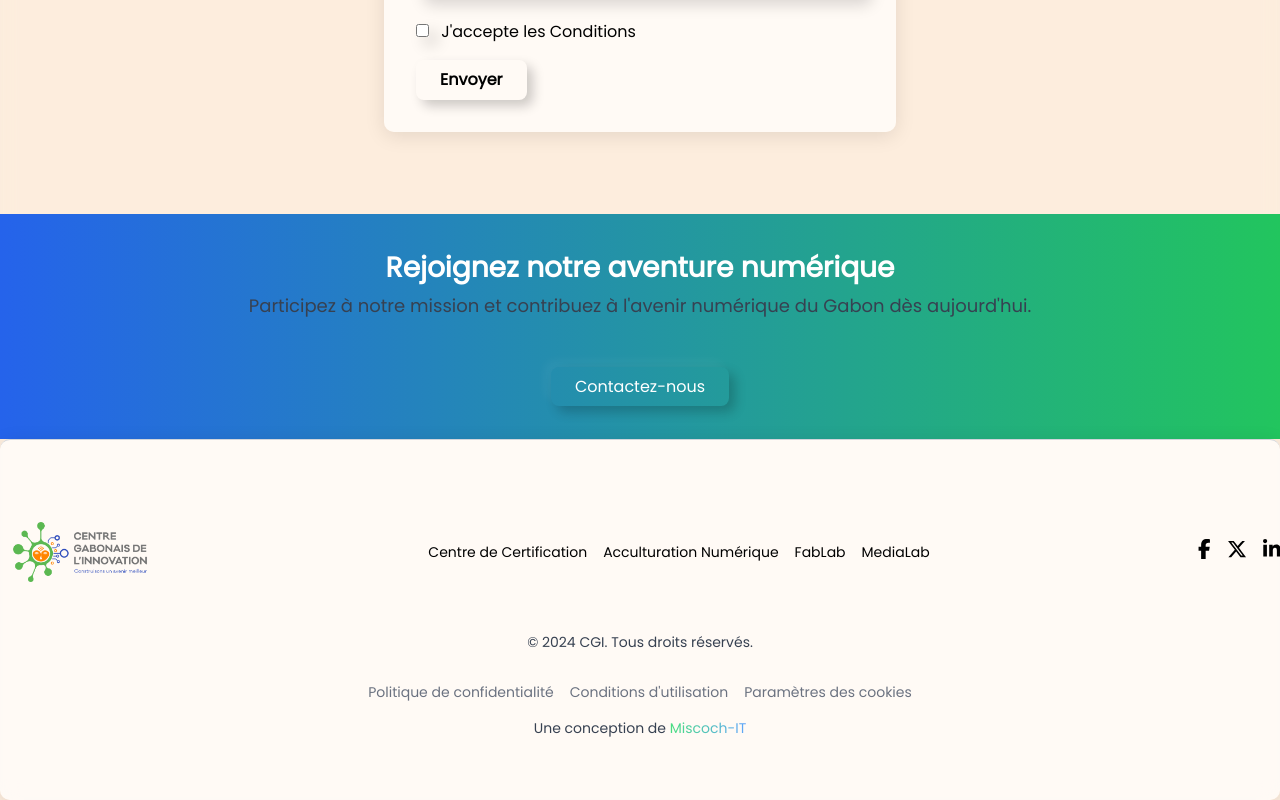
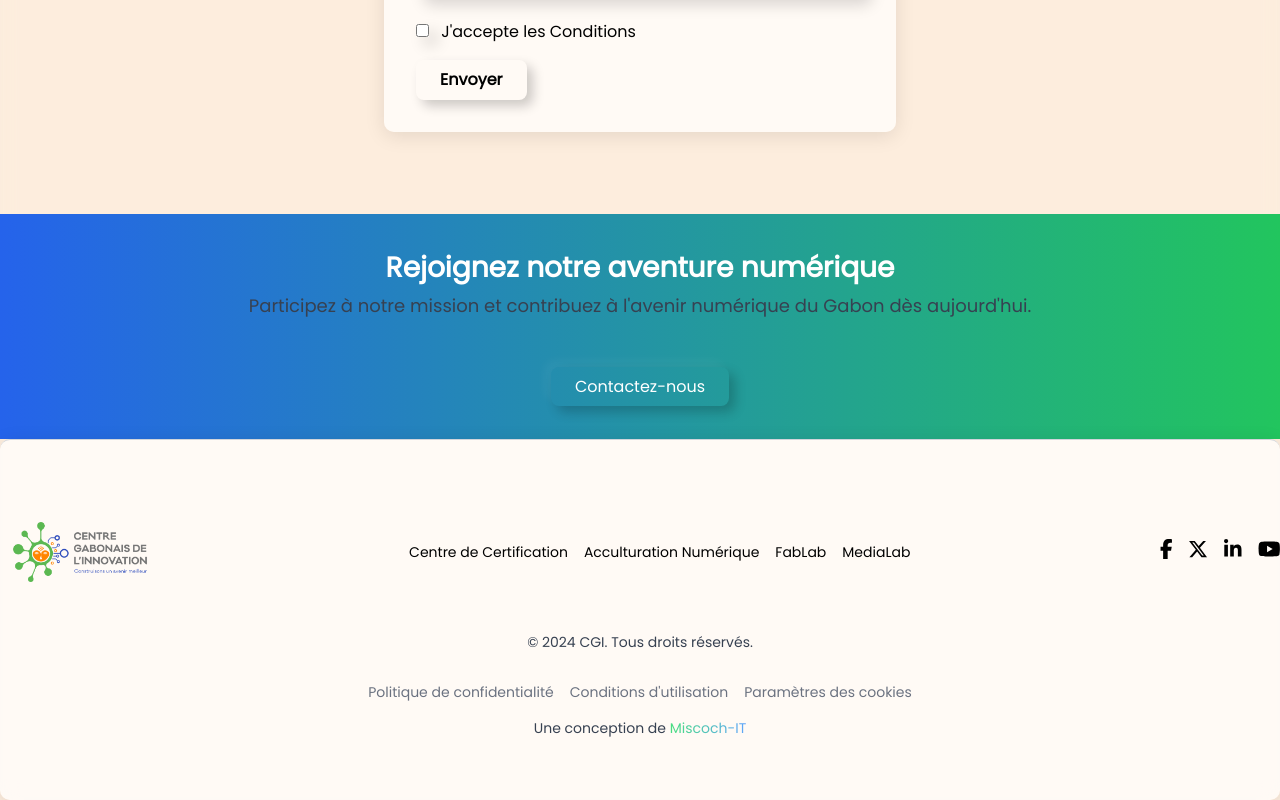
Before and after one commit to supportCgi/CGI, a Next.js app: page /nos-services/centre-certifications in a window 1280 px wide. Shown: the part 3399-4199 px from the top of the page. Built offline with nearby package versions, Linux system fonts and the light colour scheme.

Commit message:
23th commit

```diff
--- a/app/components/Footer.tsx
+++ b/app/components/Footer.tsx
@@ -1,7 +1,7 @@
 import Link from 'next/link';
 import Image from 'next/image'; // Importation du composant Image
 import { FontAwesomeIcon } from '@fortawesome/react-fontawesome';
-import { faFacebookF, faXTwitter, faLinkedinIn } from '@fortawesome/free-brands-svg-icons';
+import { faFacebookF, faXTwitter, faLinkedinIn, faYoutube } from '@fortawesome/free-brands-svg-icons';
 
 const Footer = () => {
   return (
@@ -32,17 +32,19 @@ const Footer = () => {
 
         {/* Social Media Icons */}
         <div className="md:mt-0 mt-16 flex space-x-4">
-          <a href="https://www.facebook.com" target="_blank" rel="noopener noreferrer" aria-label="Facebook">
+          <a href="https://www.facebook.com/share/NSmd9vLz4cByBKcc/?mibextid=LQQJ4d" target="_blank" rel="noopener noreferrer" aria-label="Facebook">
             <FontAwesomeIcon icon={faFacebookF} className="text-xl" />
           </a>
 
-          <a href="https://twitter.com" target="_blank" rel="noopener noreferrer" aria-label="Twitter">
+          <a href="https://x.com/cgi_officiel?s=11" target="_blank" rel="noopener noreferrer" aria-label="Twitter">
             <FontAwesomeIcon icon={faXTwitter} className="text-xl" />
           </a>
-          <a href="https://www.linkedin.com" target="_blank" rel="noopener noreferrer" aria-label="LinkedIn">
+          <a href="https://www.linkedin.com/company/centre-gabonais-de-l-innovation/about/?viewAsMember=true" target="_blank" rel="noopener noreferrer" aria-label="LinkedIn">
             <FontAwesomeIcon icon={faLinkedinIn} className="text-xl" />
           </a>
-
+          <a href="https://youtube.com/@centregabonaisdelinnovation?si=zifZYF_eyXIGHvCN" target="_blank" rel="noopener noreferrer" aria-label="YouTube">
+            <FontAwesomeIcon icon={faYoutube} className="text-xl" />
+          </a>
         </div>
       </div>
 
--- a/app/nos-services/centre-certifications/page.tsx
+++ b/app/nos-services/centre-certifications/page.tsx
@@ -4,6 +4,7 @@ import Joinus from '@/app/components/Joinus';
 import Image from 'next/image'; // Importation de next/image
 
 const CertificationPage: React.FC = () => {
+
   interface FAQItem {
     question: string;
     answer: string;
```
